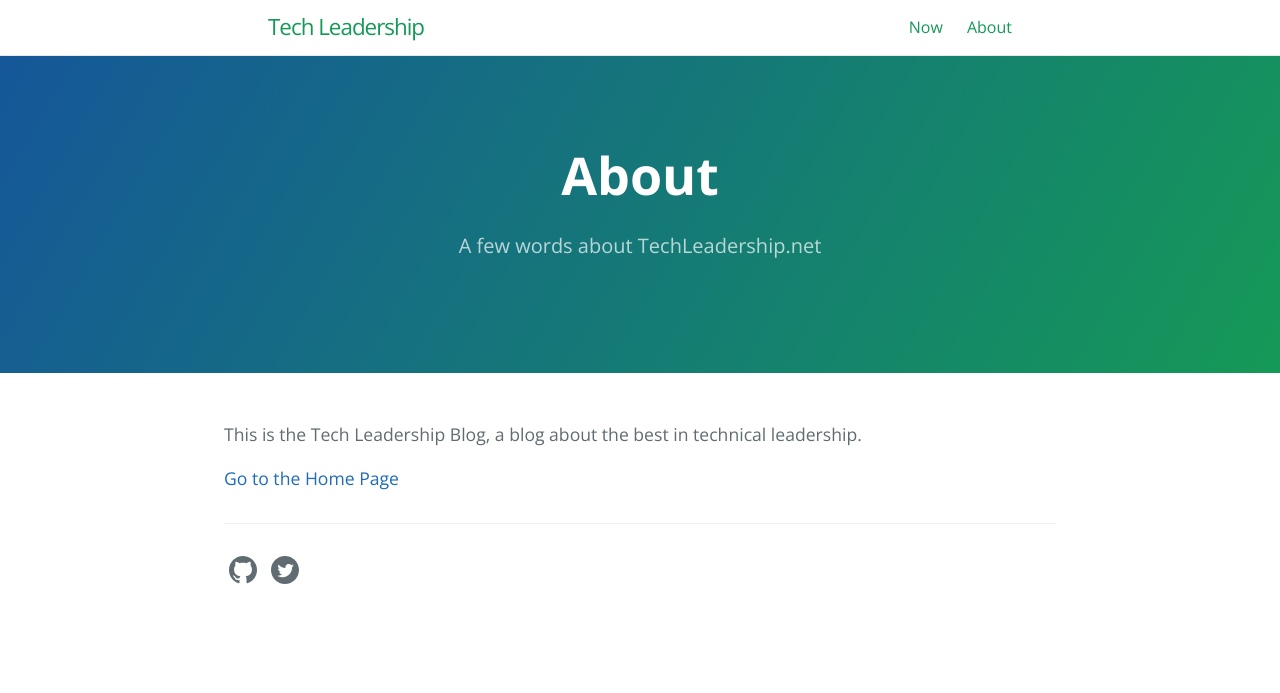
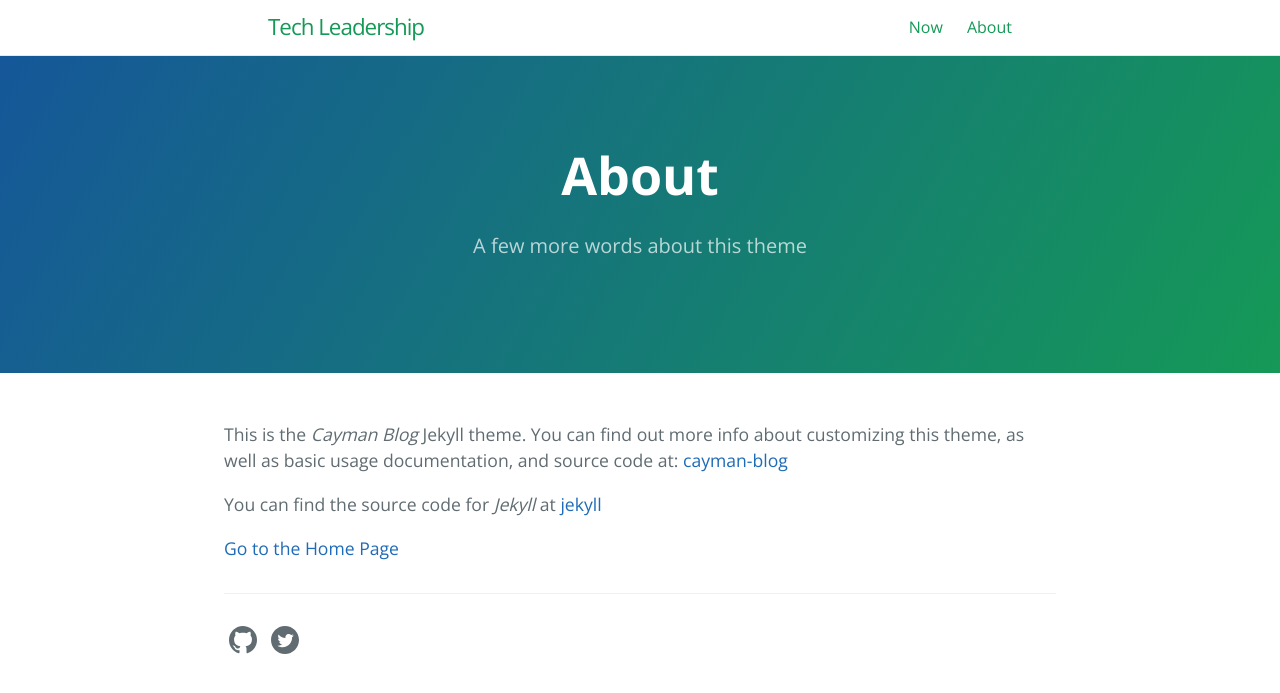
Before and after one commit to JimStockwell/tl, a Jekyll site: the page built from about.md, in a window 1280 px wide. Shown: the top 693 px of the page. Built offline with Jekyll 4.4.1, drawn with Linux system fonts in a browser that asks for light colours.

Commit message:
Revert "Update about.md"
This reverts commit 9742ac7becb13774b1d4c6141d1f13463789a2e3.

```diff
--- a/about.md
+++ b/about.md
@@ -1,13 +1,15 @@
 ---
 layout: page
 title: About
-tagline: A few words about TechLeadership.net
+tagline: A few more words about this theme
 permalink: /about.html
 ref: about
 order: 0
 ---
 
-This is the Tech Leadership Blog, a blog about the best in technical leadership.
+This is the _Cayman Blog_ Jekyll theme. You can find out more info about customizing this theme, as well as basic usage documentation, and source code at: [cayman-blog](https://github.com/lorepirri/cayman-blog)
+
+You can find the source code for _Jekyll_ at [jekyll](https://github.com/jekyll/jekyll)
 
 
 [Go to the Home Page]({{ '/' | absolute_url }})
```
